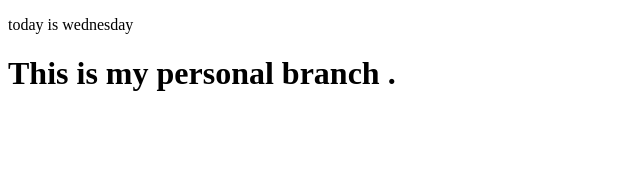
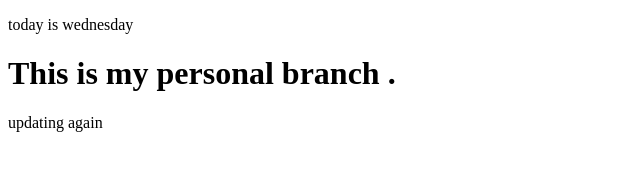
Before and after one commit to merlinpx/github-learn, a plain HTML site: page index.html in a window 1280 px wide. Shown: the whole page, without its empty margins (0-640 px from the left). Drawn offline with Linux system fonts and the light colour scheme.

Commit message:
new update

```diff
--- a/index.html
+++ b/index.html
@@ -10,6 +10,6 @@
 <body>
     <p> today is wednesday</p>
     <h1> This is my personal branch .</h1>
-
+    <p>updating again</p>
 </body>
 </html>
```
